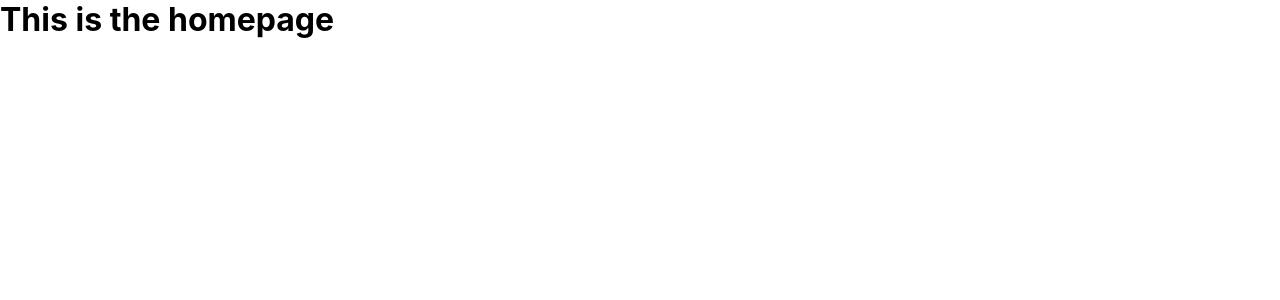
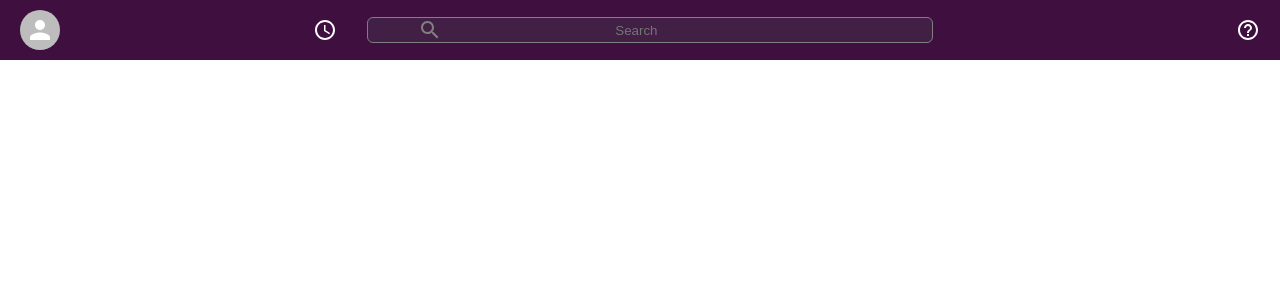
Before and after one commit to cameronbertie/slack-clone, a React (Create React App) app: page / in a window 1280 px wide. Shown: the top 300 px of the page. Built offline with nearby package versions, Linux system fonts and the light colour scheme.

Commit message:
Built the header component

```diff
--- a/src/App.js
+++ b/src/App.js
@@ -1,18 +1,27 @@
 import React from "react";
 import "./App.css";
 import { BrowserRouter, Routes, Route } from "react-router-dom";
+import Header from "./components/Header";
+import styled from "styled-components";
 
 function App() {
   return (
     <div className="app">
       <BrowserRouter>
-        <Routes>
-          <Route path="/" element={<h1>This is the homepage</h1>} exact>
+      <Header />
+      <AppBody>
+      <Routes>
+          <Route path="/" element={<Header />} exact>
           </Route>
         </Routes>
+      </AppBody>
       </BrowserRouter>
     </div>
   );
 }
 
 export default App;
+
+const AppBody = styled.div`
+
+`
--- /dev/null
+++ b/src/components/Header.js
@@ -0,0 +1,98 @@
+import React from "react";
+import styled from "styled-components";
+import { Avatar } from "@mui/material";
+import AccessTimeIcon from '@mui/icons-material/AccessTime';
+import SearchIcon from "@mui/icons-material/Search";
+import HelpOutlineIcon from "@mui/icons-material/HelpOutline";
+
+function Header() {
+  return (
+    <HeaderContainer>
+
+      <HeaderLeft>
+        <HeaderAvatar
+        // TODO: Add onclick
+        />
+        <AccessTimeIcon />
+      </HeaderLeft>
+
+      <HeaderSearch>
+        <SearchIcon />
+        <input placeholder="Search" />
+      </HeaderSearch>
+
+
+      <HeaderRight>
+        <HelpOutlineIcon />
+      </HeaderRight>
+    </HeaderContainer>
+  );
+}
+
+export default Header;
+
+const HeaderSearch = styled.div`
+flex: 0.4;
+opacity: 1;
+border-radius: 6px;
+background-color: #421f44;
+text-align: center;
+display: flex;
+padding: 0 50px;
+color: gray;
+border: 1px gray solid;
+
+> input {
+  background-color: transparent;
+  border: none;
+  text-align: center;
+  min-width: 30vw;
+  outline: 0;
+  color: white;
+}
+`;
+
+
+
+const HeaderContainer = styled.div`
+  display: flex;
+  position: fixed;
+  width: 100%;
+  align-items: center;
+  justify-content: space-between;
+  padding: 10px 0;
+  background-color: var(--slack-color);
+  color: white;
+`;
+
+const HeaderLeft = styled.div`
+  flex: 0.3;
+  display: flex;
+  align-items: center;
+  margin-left: 20px;
+
+  > .MuiSvgIcon-root {
+    margin-left: auto;
+    margin-right: 30px;
+  }
+`;
+
+const HeaderRight = styled.div`
+  flex: 0.3;
+  display: flex;
+  align-items: flex-end;
+
+  > .MuiSvgIcon-root {
+    margin-left: auto;
+    margin-right: 20px;
+  }
+`;
+
+const HeaderAvatar = styled(Avatar)`
+cursor: pointer;
+
+:hover {
+  opacity: 0.8;
+}
+
+`;
```
Also changed, not shown: package.json (+8 -0 lines), 1 other file (tests, documents, lock files or other folders).
